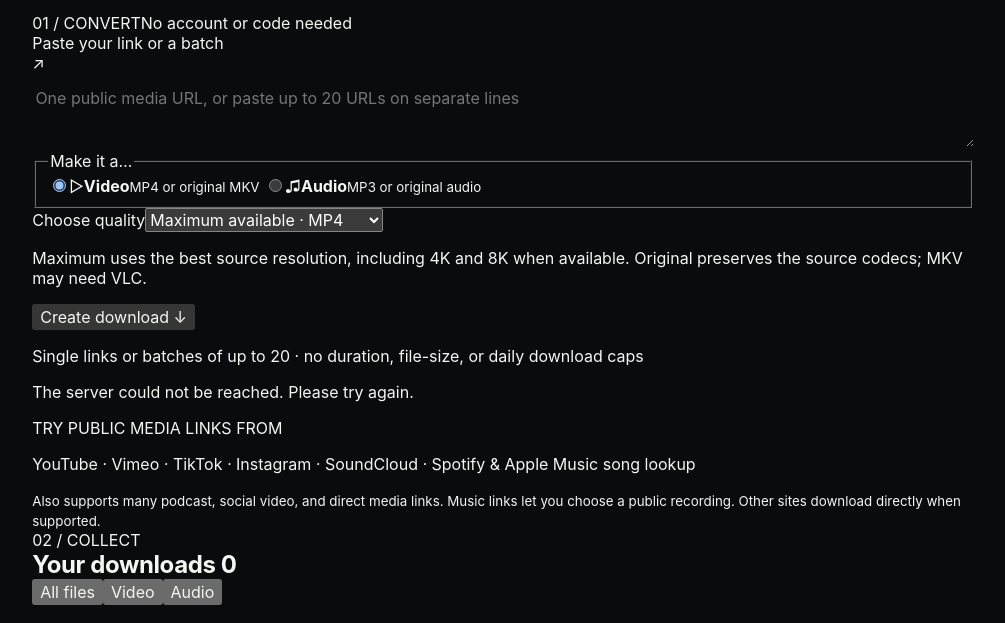
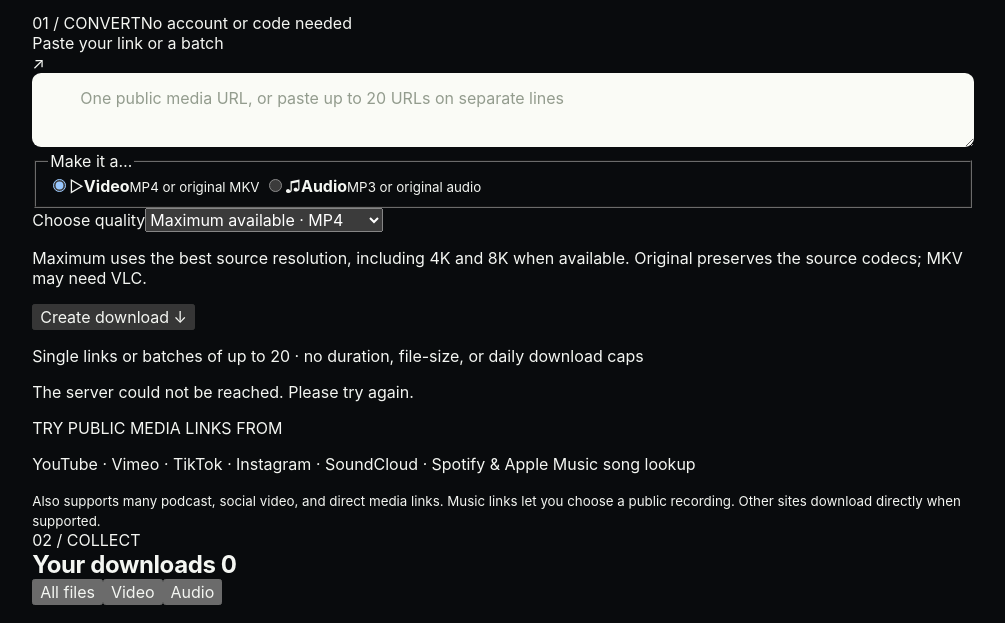
Before and after one commit to Burger-boi-bozo/crate, a website: page app/converter_static/index.html in a window 1280 px wide. Shown: the part 177-800 px from the top of the page, without its empty margins (255-1260 px from the left). Drawn offline with Linux system fonts and the light colour scheme; files that its build step writes are made by us from their sources; no server answers.

Commit message:
Fix batch link field arrow spacing

```diff
--- a/app/converter_static/enhancements.css
+++ b/app/converter_static/enhancements.css
@@ -1,6 +1,9 @@
 .link-preview{display:grid;grid-template-columns:112px 1fr;gap:14px;align-items:center;margin:14px 0 20px;padding:12px;border:1px solid var(--border);border-radius:14px;background:#f8faf4}.link-preview[hidden]{display:none}.link-preview img{width:112px;height:72px;object-fit:cover;border-radius:10px;background:#e7eadf}.preview-placeholder{width:112px;height:72px;border-radius:10px;background:#e7eadf;display:grid;place-items:center;color:var(--muted);font-size:20px}.preview-copy{min-width:0}.preview-source{font-size:9px;letter-spacing:1px;text-transform:uppercase;color:var(--muted);margin:0 0 4px}.preview-title{font-size:13px;line-height:1.35;margin:0;font-weight:700;overflow-wrap:anywhere}.preview-meta{font-size:10px;color:var(--muted);margin:5px 0 0}.preview-loading{font-size:11px;color:var(--muted);margin:0}.preview-error{font-size:10px;color:#8a3c32;margin:0}.job-diagnostic{font-size:10px;color:var(--muted);margin-top:8px}.job-diagnostic summary{cursor:pointer;text-decoration:underline;text-underline-offset:3px}.job-diagnostic p{font-family:ui-monospace,SFMono-Regular,Menlo,monospace;font-size:9px;line-height:1.5;overflow-wrap:anywhere;margin:7px 0 0}@media(max-width:640px){.link-preview{grid-template-columns:84px 1fr}.link-preview img,.preview-placeholder{width:84px;height:56px}}
 .batch-url-field textarea {
-  width: 100%; min-height: 3.4rem; resize: vertical; border: 0; outline: 0;
-  background: transparent; color: inherit; font: inherit; line-height: 1.45; padding: .85rem .2rem;
+  width: 100%; min-height: 3.4rem; resize: vertical; outline: 0;
+  border: 1px solid var(--border); border-radius: 9px; background: #fafbf6;
+  color: #26382d; font: inherit; line-height: 1.45; padding: .85rem .85rem .85rem 3rem;
 }
+.batch-url-field>span { top: 1rem; pointer-events: none; z-index: 1; }
+.batch-url-field textarea::placeholder { color: #939c8e; }
 .preview-recommendation { margin-top: .35rem; font-size: .82rem; opacity: .8; }
```
